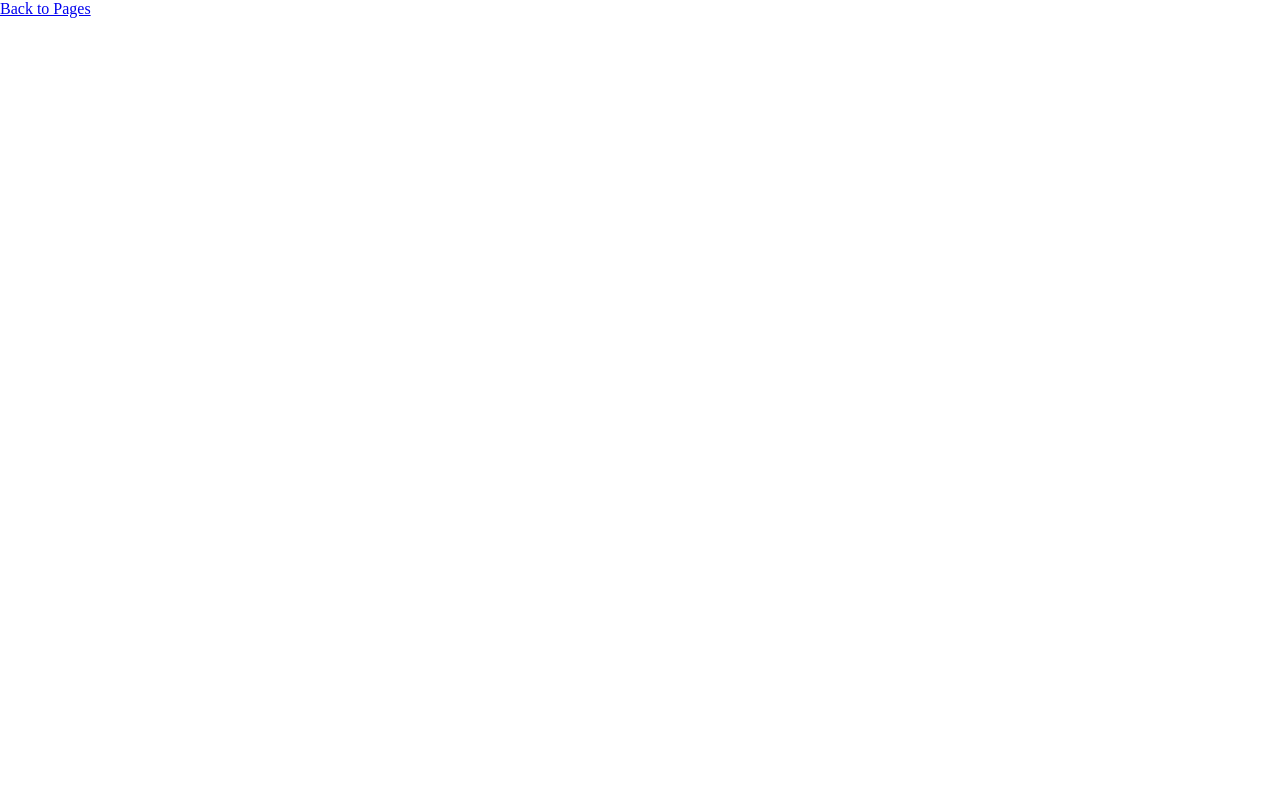
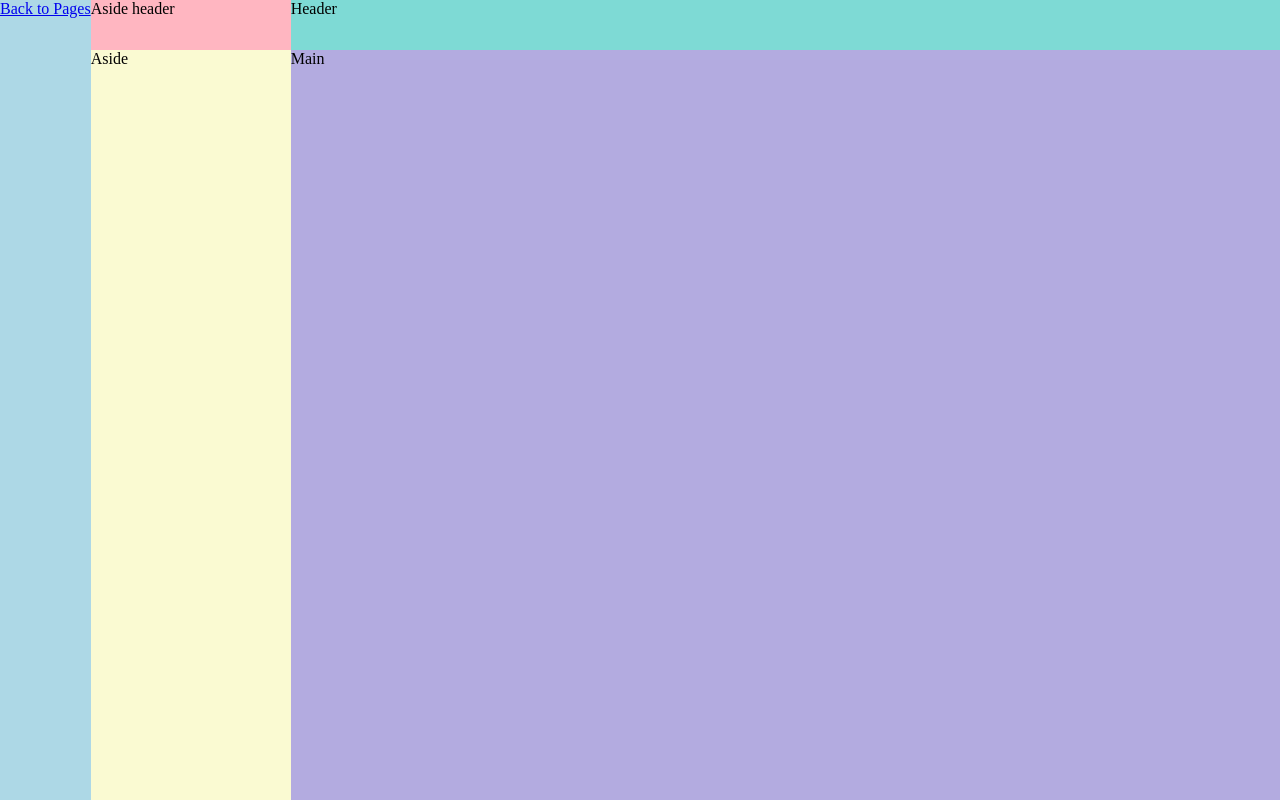
Before and after one commit to vzaboraite/boolean-uk-html-popular-page-layouts, a plain HTML site: page page-layouts/discord.html in a window 1280 px wide. Drawn offline with Linux system fonts and the light colour scheme.

Commit message:
Add high-level layout blocks of discord page.

```diff
--- a/page-layouts/discord.html
+++ b/page-layouts/discord.html
@@ -8,6 +8,14 @@
     <link rel="stylesheet" href="/styles/style-discord.css" />
   </head>
   <body>
-    <a href="/index.html">Back to Pages</a>
+    <div class="main-container">
+      <aside class="side-bar"><a href="/index.html">Back to Pages</a></aside>
+      <div class="outer-grid">
+        <aside class="aside-header">Aside header</aside>
+        <header class="header">Header</header>
+        <aside class="aside">Aside</aside>
+        <main class="main">Main</main>
+      </div>
+    </div>
   </body>
 </html>
--- a/styles/style-discord.css
+++ b/styles/style-discord.css
@@ -3,3 +3,49 @@
   padding: 0;
   box-sizing: border-box;
 }
+
+.main-container {
+  min-height: 100vh;
+
+  display: grid;
+
+  grid-template:
+    "side-bar outer-grid" 1fr /
+    auto 1fr;
+}
+
+.side-bar {
+  grid-area: side-bar;
+  background-color: lightblue;
+}
+
+.outer-grid {
+  grid-area: outer-grid;
+  background-color: lightgoldenrodyellow;
+
+  display: grid;
+  grid-template:
+    "aside-header header" 50px
+    "channels main" 1fr /
+    200px 1fr;
+}
+
+.aside-header {
+  grid-area: aside-header;
+  background-color: lightpink;
+}
+
+.header {
+  grid-area: header;
+  background-color: rgb(126, 218, 213);
+}
+
+.channels {
+  grid-area: channels;
+  background-color: rgb(206, 174, 142);
+}
+
+.main {
+  grid-area: main;
+  background-color: rgb(179, 171, 224);
+}
```
